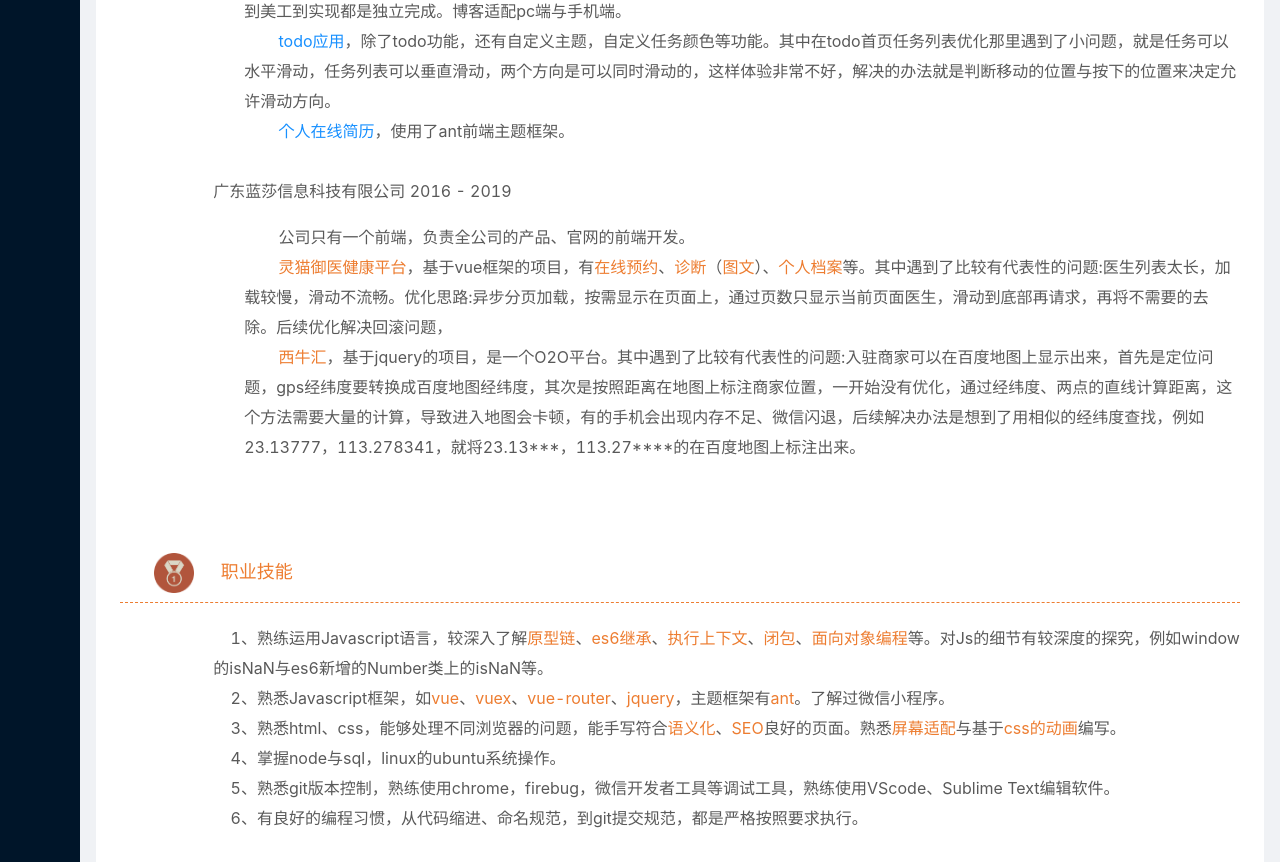
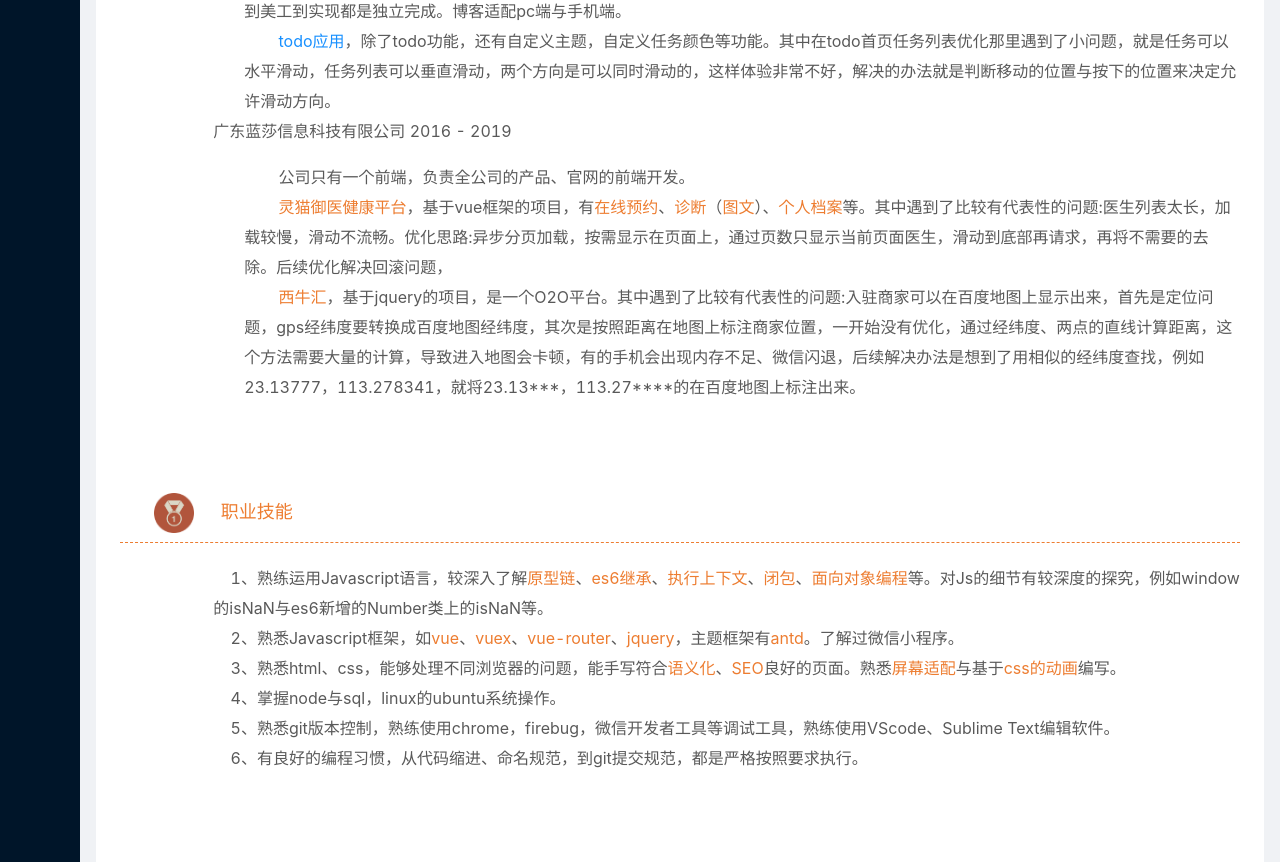
Before and after one commit to Alexander1025/myresume, a Vue app in the folder resume/: page / in a window 1280 px wide. Shown: the part 380-1242 px from the top of the page. Built offline with nearby package versions, Linux system fonts and the light colour scheme.

Commit message:
fix 修改字样

```diff
--- a/resume/src/App.vue
+++ b/resume/src/App.vue
@@ -85,7 +85,6 @@
                             <div class="text">
                                 &nbsp;&nbsp;&nbsp;&nbsp;&nbsp;&nbsp;&nbsp;&nbsp;<span class="colored7d31"><a href="http://www.zhoujizhi.com/">个人博客</a></span>，前端使用js的vue框架，后台使用node的express，使用ubuntu系统在腾讯云上部署的项目。博客中每个页面的、功能的设计到美工到实现都是独立完成。博客适配pc端与手机端。<br>
                                 &nbsp;&nbsp;&nbsp;&nbsp;&nbsp;&nbsp;&nbsp;&nbsp;<span class="colored7d31"><a href="http://todo.zhoujizhi.com/">todo应用</a></span>，除了todo功能，还有自定义主题，自定义任务颜色等功能。其中在todo首页任务列表优化那里遇到了小问题，就是任务可以水平滑动，任务列表可以垂直滑动，两个方向是可以同时滑动的，这样体验非常不好，解决的办法就是判断移动的位置与按下的位置来决定允许滑动方向。<br>
-                                &nbsp;&nbsp;&nbsp;&nbsp;&nbsp;&nbsp;&nbsp;&nbsp;<span class="colored7d31"><a href="javascript:void(0);">个人在线简历</a></span>，使用了ant前端主题框架。<br><br>
                             </div>
 
                             <p>广东蓝莎信息科技有限公司  2016 - 2019</p>
@@ -107,7 +106,7 @@
                     <a-row class="cont conttext">
                         <a-col :offset="2" :span="22">
                             &nbsp;&nbsp;&nbsp;&nbsp;1、熟练运用Javascript语言，较深入了解<span class="colored7d31">原型链</span>、<span class="colored7d31">es6继承</span>、<span class="colored7d31">执行上下文</span>、<span class="colored7d31">闭包</span>、<span class="colored7d31">面向对象编程</span>等。对Js的细节有较深度的探究，例如window的isNaN与es6新增的Number类上的isNaN等。<br>
-                            &nbsp;&nbsp;&nbsp;&nbsp;2、熟悉Javascript框架，如<span class="colored7d31">vue</span>、<span class="colored7d31">vuex</span>、<span class="colored7d31">vue-router</span>、<span class="colored7d31">jquery</span>，主题框架有<span class="colored7d31">ant</span>。了解过微信小程序。<br>
+                            &nbsp;&nbsp;&nbsp;&nbsp;2、熟悉Javascript框架，如<span class="colored7d31">vue</span>、<span class="colored7d31">vuex</span>、<span class="colored7d31">vue-router</span>、<span class="colored7d31">jquery</span>，主题框架有<span class="colored7d31">antd</span>。了解过微信小程序。<br>
                             &nbsp;&nbsp;&nbsp;&nbsp;3、熟悉html、css，能够处理不同浏览器的问题，能手写符合<span class="colored7d31">语义化</span>、<span class="colored7d31">SEO</span>良好的页面。熟悉<span class="colored7d31">屏幕适配</span>与基于<span class="colored7d31">css的动画</span>编写。<br>
                             &nbsp;&nbsp;&nbsp;&nbsp;4、掌握node与sql，linux的ubuntu系统操作。<br>
                             &nbsp;&nbsp;&nbsp;&nbsp;5、熟悉git版本控制，熟练使用chrome，firebug，微信开发者工具等调试工具，熟练使用VScode、Sublime Text编辑软件。<br>
```
